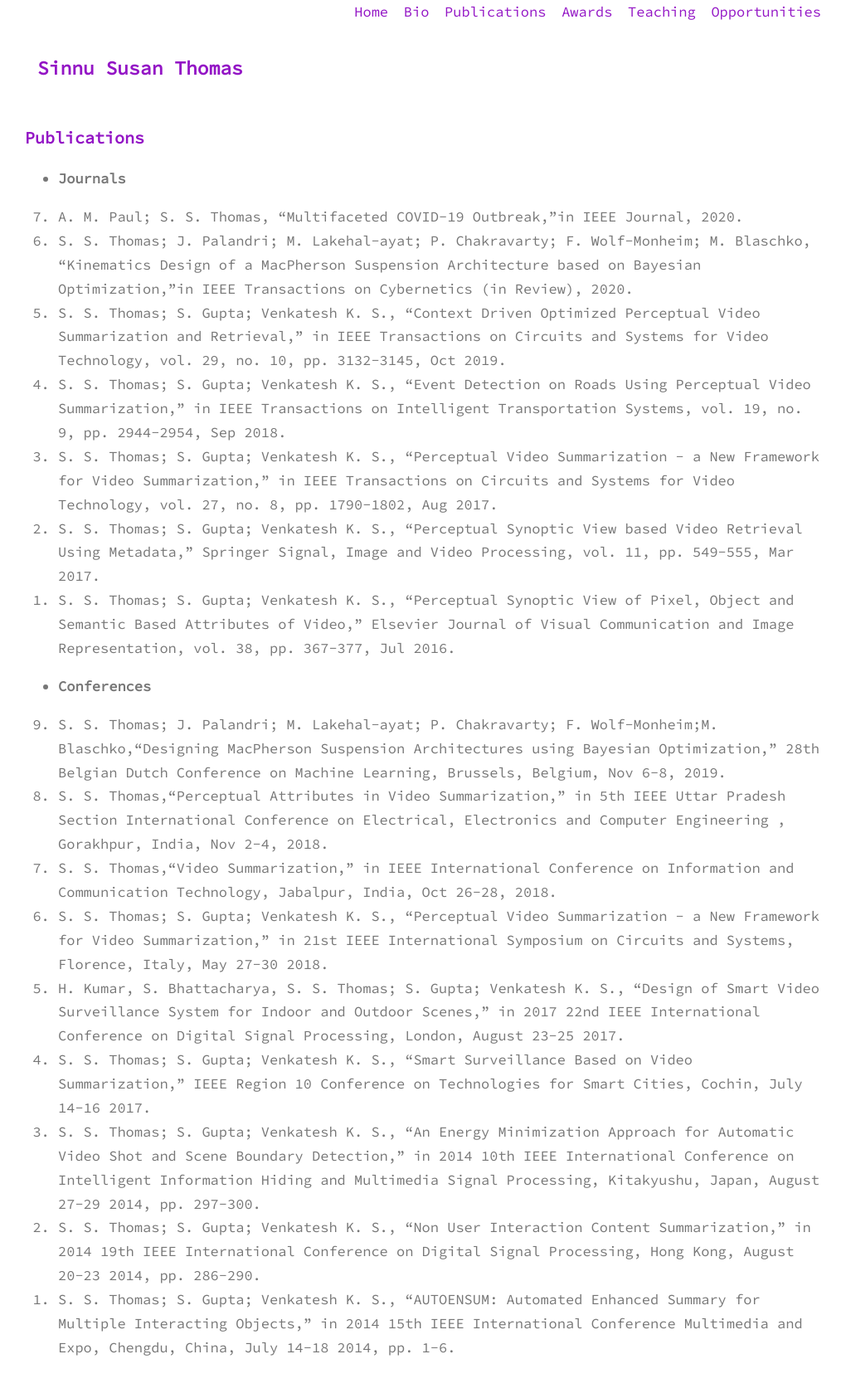
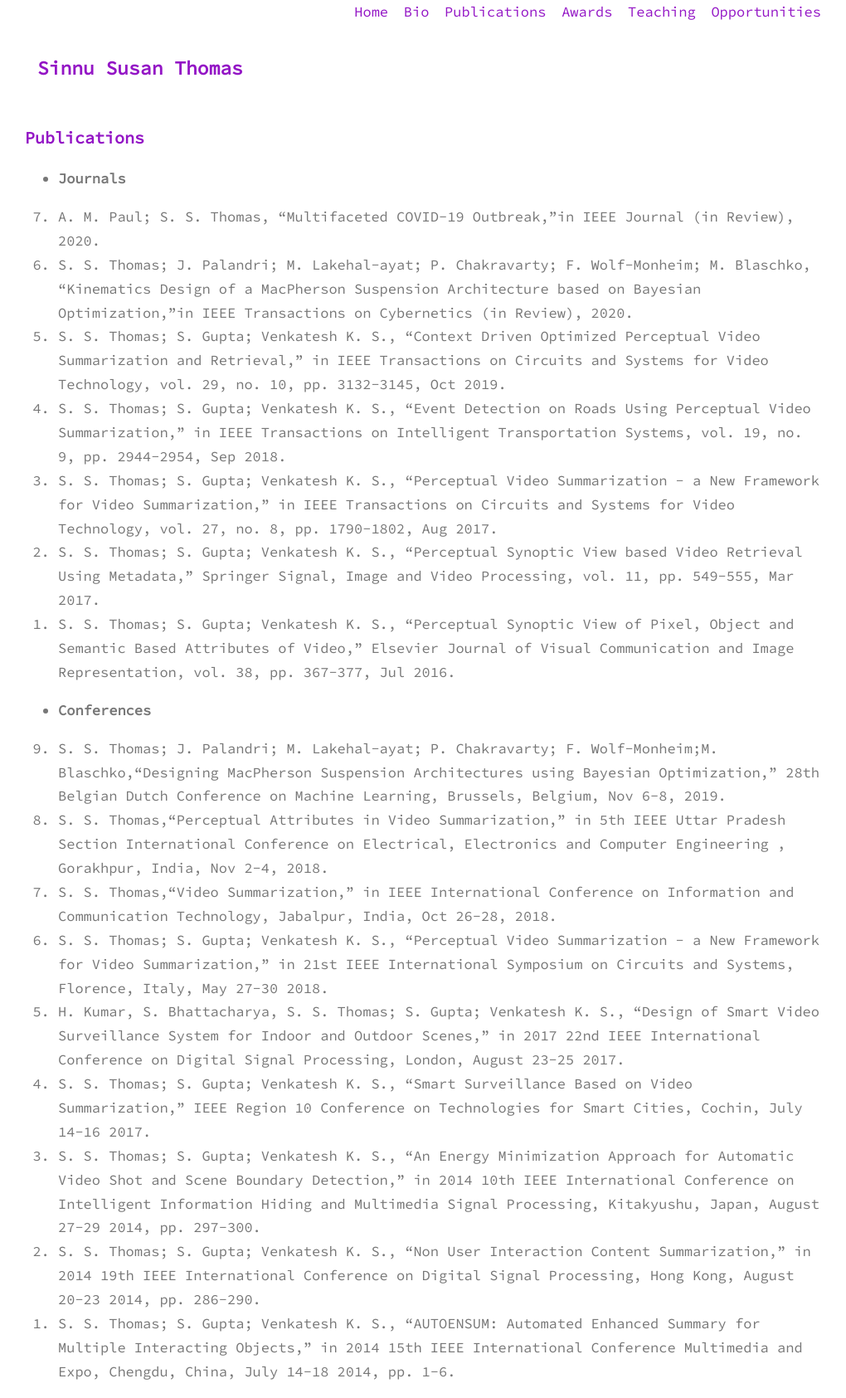
Before and after one commit to sinnuthomas/sinnuthomas.github.io, a Jekyll site: the page built from publications.md, in a window 1280 px wide. Shown: the whole page at 83% size, without its empty margins (130-1150 px from the left). Built offline with Jekyll 4.4.1, drawn with Linux system fonts in a browser that asks for light colours; before the commit the page ends 1656 px from its top, so only the background shows below that.

Commit message:
Update publications.md

```diff
--- a/publications.md
+++ b/publications.md
@@ -6,7 +6,7 @@
 
 * **Journals**
 <ol reversed>
-  <li>A. M. Paul; S. S. Thomas, “Multifaceted COVID-19 Outbreak,”in IEEE Journal, 2020.</li>
+  <li>A. M. Paul; S. S. Thomas, “Multifaceted COVID-19 Outbreak,”in IEEE Journal (in Review), 2020.</li>
   <li>S. S. Thomas; J. Palandri; M. Lakehal-ayat; P. Chakravarty; F. Wolf-Monheim; M. Blaschko, “Kinematics Design of a MacPherson Suspension Architecture based on Bayesian Optimization,”in IEEE Transactions on Cybernetics (in Review), 2020.</li>
   <li>S. S. Thomas; S. Gupta; Venkatesh K. S., “Context Driven Optimized Perceptual Video Summarization and Retrieval,” in IEEE Transactions on Circuits and Systems for Video Technology, vol. 29, no. 10, pp. 3132-3145, Oct 2019.</li>
   <li>S. S. Thomas; S. Gupta; Venkatesh K. S., “Event Detection on Roads Using Perceptual Video Summarization,” in IEEE Transactions on Intelligent Transportation Systems, vol. 19, no. 9, pp. 2944-2954, Sep 2018.</li>
```
